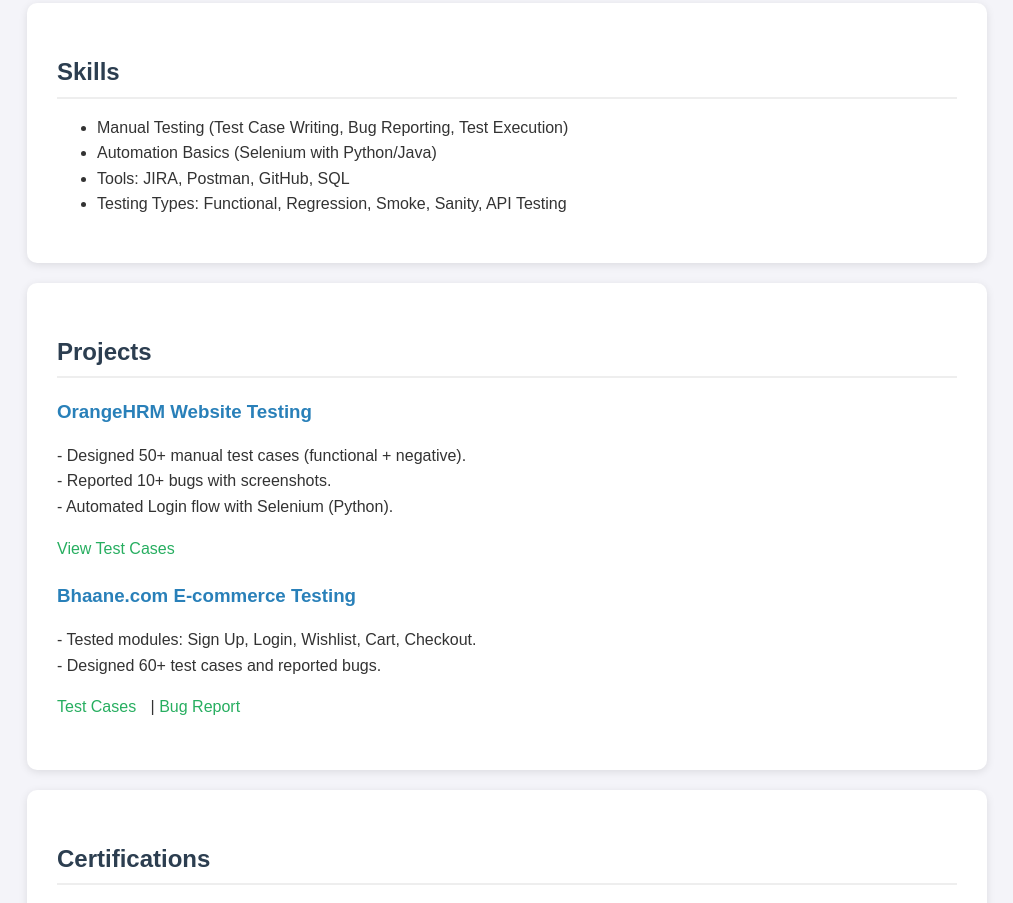
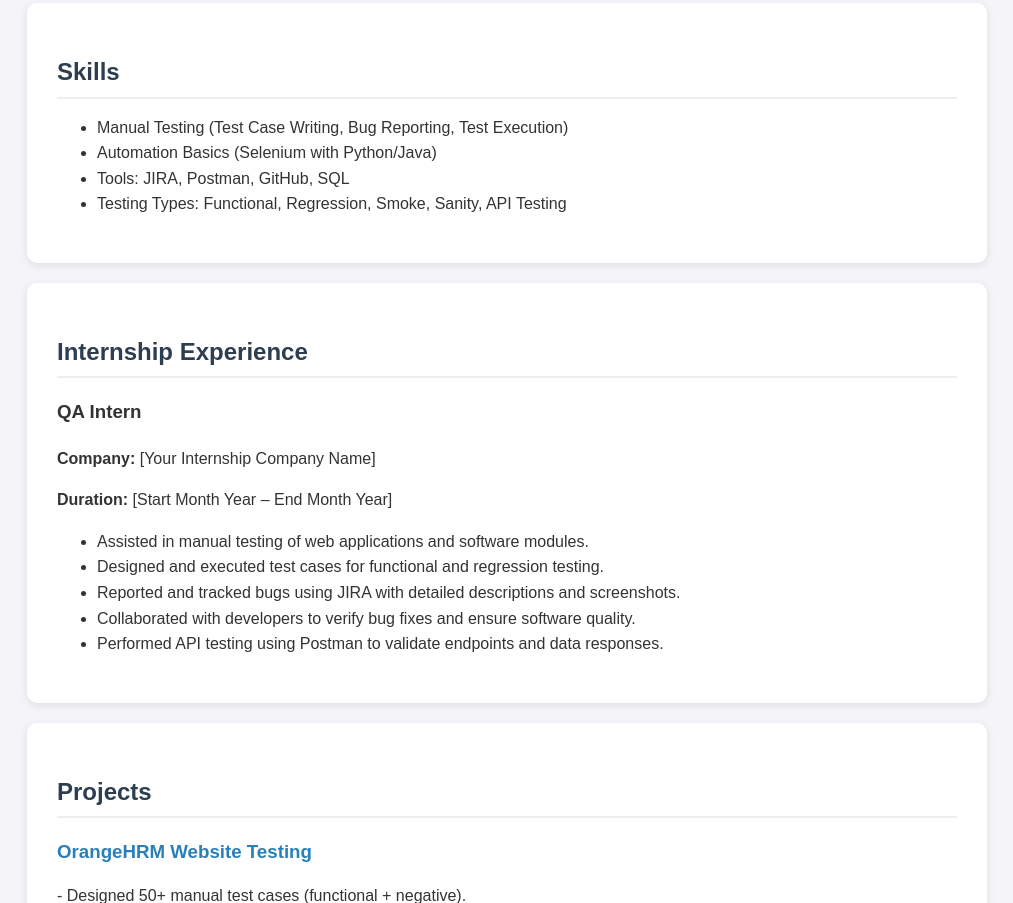
Before and after one commit to pranaychavhan25/QA-Portfolio, a plain HTML site: page index.html in a window 1280 px wide. Shown: the part 390-1293 px from the top of the page, without its empty margins (133-1146 px from the left). Drawn offline with Linux system fonts and the light colour scheme.

Commit message:
Update index.html

```diff
--- a/index.html
+++ b/index.html
@@ -34,6 +34,24 @@
       <li>Testing Types: Functional, Regression, Smoke, Sanity, API Testing</li>
     </ul>
   </section>
+
+  <!-- Internship Experience Section -->
+<section id="experience">
+  <h2>Internship Experience</h2>
+
+  <div class="internship">
+    <h3>QA Intern</h3>
+    <p><strong>Company:</strong> [Your Internship Company Name]</p>
+    <p><strong>Duration:</strong> [Start Month Year – End Month Year]</p>
+    <ul>
+      <li>Assisted in manual testing of web applications and software modules.</li>
+      <li>Designed and executed test cases for functional and regression testing.</li>
+      <li>Reported and tracked bugs using JIRA with detailed descriptions and screenshots.</li>
+      <li>Collaborated with developers to verify bug fixes and ensure software quality.</li>
+      <li>Performed API testing using Postman to validate endpoints and data responses.</li>
+    </ul>
+  </div>
+</section>
 
   <!-- Projects Section -->
   <section id="projects">
```
